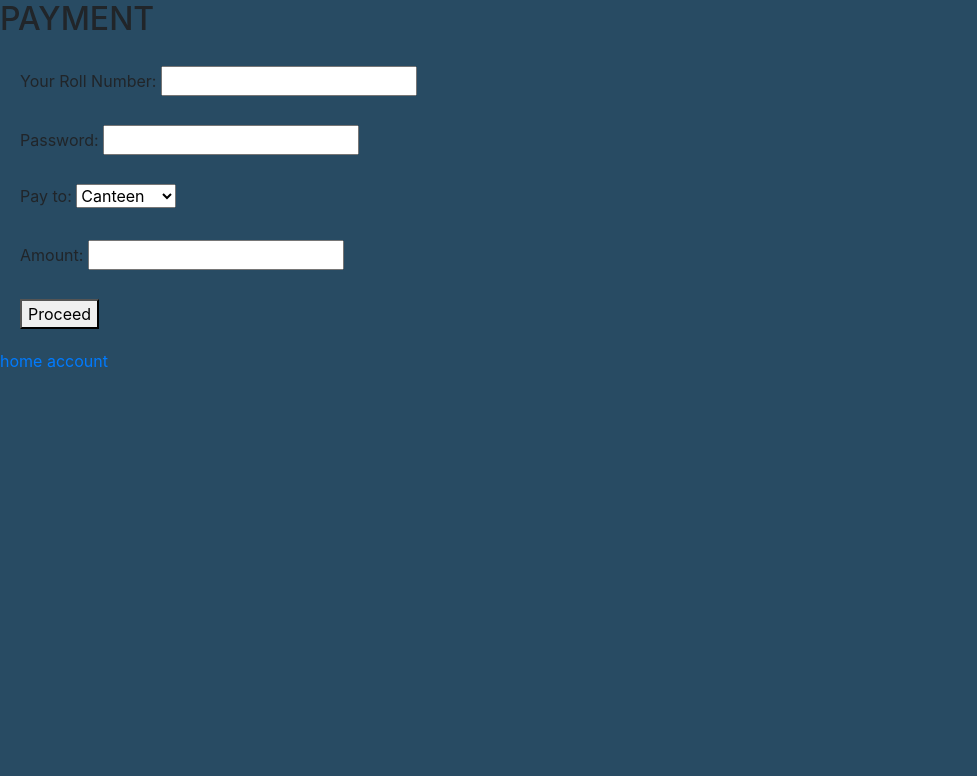
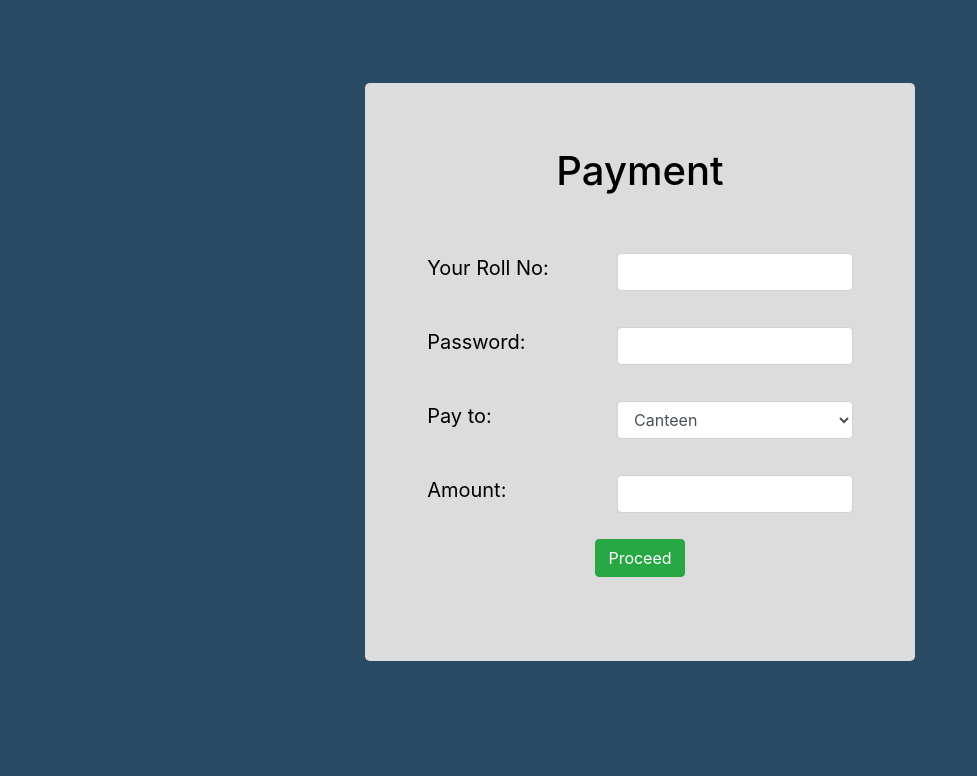
Before and after one commit to neelb99/vCredit, a Flask app: page /pay in a window 1280 px wide. Shown: the part 56-832 px from the top of the page, without its empty margins (0-977 px from the left). Before the commit the page ends 424 px from the top, so only its background shows below. Run offline with Flask 2, Linux system fonts and the light colour scheme; some libraries are stand-ins or nearby versions.

Commit message:
payment page

```diff
--- a/static/main.css
+++ b/static/main.css
@@ -48,6 +48,10 @@ body{
 	justify-content:flex-start;
 	align-items: center;
 	color: black;
+}
+
+h6{
+	color:red;
 }
 
 h1{
--- a/templates/account.html
+++ b/templates/account.html
@@ -63,12 +63,9 @@
   </nav>
   <div class="main">
     <div id="info">
-
       <h1 class="text-center"> Welcome {{getname}}</h1>
+      <p class="text-center"><br>Roll number: {{getroll}}<br>Balance: {{getbal}}</p>
       <div class="jumbotron">
-        <h3>Account Details:</h3><br>
-        <p>Roll number: {{getroll}}<br>Balance: {{getbal}}</p>
-
         <h3>Transaction History:</h3>
         <ul class="list-group">
           {% for item in history %}
--- a/templates/login.html
+++ b/templates/login.html
@@ -66,7 +66,7 @@
   		<div class="jumbotron">
 				<h1 class="text-center">Enter details</h1>
 				{% if wrong %}
-					<h4>Enter valid details</h4>
+					<h6 class="text-center">Enter valid details</h6>
 				{%endif%}
 				<form action={{url_for('login')}} method="post">
 					<div class="form-group row">
--- a/templates/pay.html
+++ b/templates/pay.html
@@ -61,49 +61,63 @@
       </ul>
     </div>
   </nav>
-<h2> PAYMENT </h2>
-
+  <div class="main">
+  	<div id="intro">
+  		<div class="jumbotron">
+				<h1 class="text-center">Payment</h1>
 				{% if wrong %}
-<p>Invalid Information</p>
+					<h6 class="text-center">Invalid Information</h6>
 				{%endif%}
-
 				{%if insufficient %}
-<p>Insufficient Funds</p>
+					<h6 class="text-center">Insufficient Funds</h6>
 				{%endif%}
-
 				<form action="{{url_for('verify')}}" method="post">
 					{% if loggedout %}
-		<label for="roll">Your Roll Number: </label>
-		<input type="text" name="roll" required>
-		<br><br>
+					<div class="form-group row">
+						<div class="col-xs-5 col-md-5">
+							<label for="roll">Your Roll No: </label>
+						</div>
+						<div class="col-xs-7 col-md-7">
+							<input type="text" name="roll" class="form-control" required>
+						</div>
+					</div>
+					<div class="form-group row">
+						<div class="col-xs-5 col-md-5">
 							<label for="pass">Password: </label>
-		<input type="password" name="pass" required>
-		<br><br>
+						</div>
+						<div class="col-xs-7 col-md-7">
+							<input type="password" name="pass" class="form-control" required>
+						</div>
+					</div>
 					{%endif%}
-
+					<div class="form-group row">
+						<div class="col-xs-5 col-md-5">
 							<label for="receiver">Pay to: </label>
-<select name="receiver" required>
+						</div>
+						<div class="col-xs-7 col-md-7">
+							<select name="receiver" class="form-control" required>
 								<option value="canteen">Canteen</option>
 								<option value="stationery">Stationery</option>
 								<option value="csi">CSI</option>
 								<option value="ieee">IEEE</option>
 							</select>
-<br><br>
-
-
+						</div>
+					</div>
+					<div class="form-group row">
+						<div class="col-xs-5 col-md-5">
 							<label for="amount">Amount: </label>
-<input type="number" name="amount" required>
-<br><br>
-
-
-<button type="submit">Proceed</button>
-
-
+						</div>
+						<div class="col-xs-7 col-md-7">
+							<input type="number" name="amount" class="form-control"required>
+						</div>
+					</div>
+					<center>
+						<button type="submit" class="btn btn-success">Proceed</button>
+					</center>
 				</form>
-
-<a href="{{url_for('index')}}">home</a>
-		<a href="{{url_for('account')}}">account</a>
-
+			</div>
+		</div>
+	</div>
 </div>
 </body>
 </html>
```
Also changed, not shown: templates/register.html (+32 -20 lines). Lines whose indentation alone changed are shown as unchanged.
